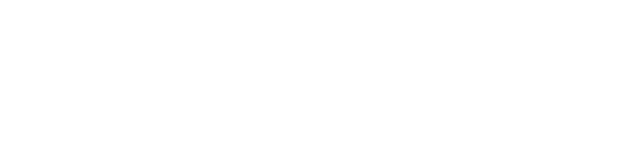
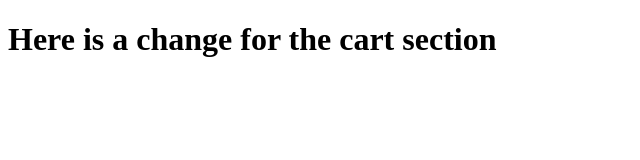
Before and after one commit to justicedibofu/ticketapp, a plain HTML site: page index.html in a window 1280 px wide. Shown: the whole page, without its empty margins (0-640 px from the left). Drawn offline with Linux system fonts and the light colour scheme.

Commit message:
Adding all files to cart branch

```diff
--- a/index.html
+++ b/index.html
@@ -9,7 +9,7 @@
 
 	</head>
 
-
+		<h1>Here is a change for the cart section</h1>
 
 	<body>
 
```
Also changed, not shown: 1 other file.
